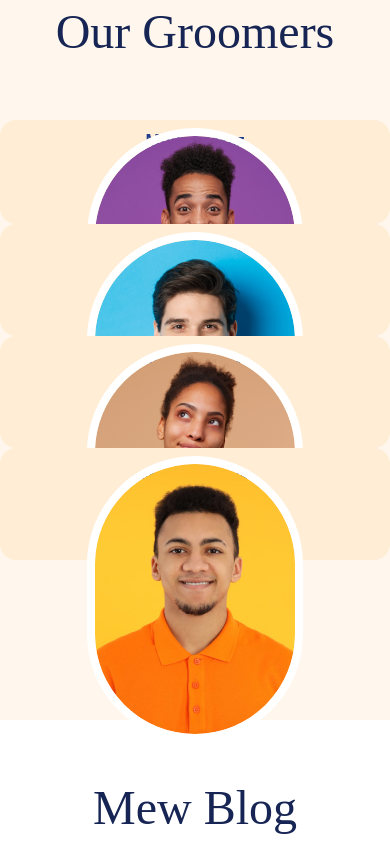
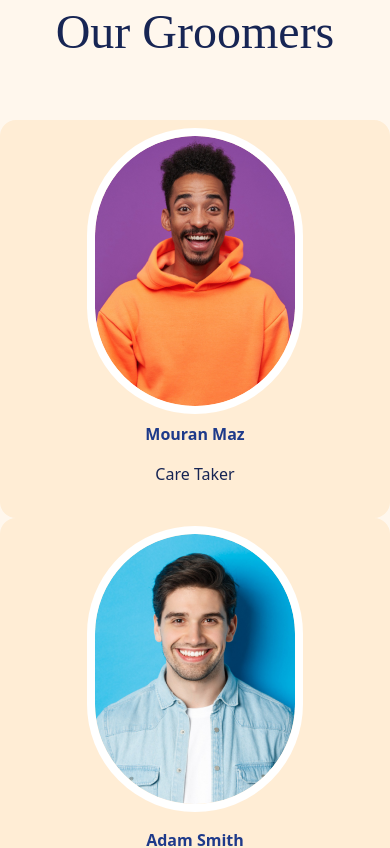
Before and after one commit to mouise1111/mew, a SvelteKit app: page / in a window 390 px wide. Shown: the part 5280-6128 px from the top of the page. Built offline with nearby package versions, Linux system fonts and the light colour scheme; a web font is replaced by a local one.

Commit message:
style fix on smaller screens in groomers section

```diff
--- a/src/routes/+page.svelte
+++ b/src/routes/+page.svelte
@@ -710,7 +710,7 @@
 			>
 				<img
 					src="/team/maz.png"
-					class="center-image block mx-auto mt-2 border-8 border-white rounded-full lg:mt-0 lg:absolute lg:-top-28 lg:center-image"
+					class="block mx-auto mt-2 border-8 border-white rounded-full lg:absolute lg:left-1/2 lg:transform lg:-translate-x-1/2 lg:mt-0"
 					alt=""
 				/>
 				<div class="flex flex-col gap-4 mx-4 my-2 mb-8 lg:mt-48 lg:px-16 justif-center">
@@ -723,7 +723,7 @@
 			>
 				<img
 					src="/team/adam.png"
-					class="center-image mx-auto mt-2 border-8 border-white rounded-full lg:mt-0 lg:absolute lg:-top-28 lg:center-image"
+					class="block mx-auto mt-2 border-8 border-white rounded-full lg:absolute lg:left-1/2 lg:transform lg:-translate-x-1/2 lg:mt-0"
 					alt=""
 				/>
 				<div class="flex flex-col gap-4 mx-4 mt-4 mb-8 lg:mt-48 lg:px-16 justif-center">
@@ -736,7 +736,7 @@
 			>
 				<img
 					src="/team/ana.png"
-					class="center-image mx-auto mt-2 border-8 border-white rounded-full lg:mt-0 lg:absolute lg:-top-28 lg:center-image"
+					class="block mx-auto mt-2 border-8 border-white rounded-full lg:absolute lg:left-1/2 lg:transform lg:-translate-x-1/2 lg:mt-0"
 					alt=""
 				/>
 				<div class="flex flex-col gap-4 mx-4 mt-4 mb-8 lg:mt-48 lg:px-16 justif-center">
@@ -749,7 +749,7 @@
 			>
 				<img
 					src="/team/morgan.png"
-					class="center-image mx-auto mt-2 border-8 border-white rounded-full lg:mt-0 lg:absolute lg:-top-28 lg:center-image"
+					class="block mx-auto mt-2 border-8 border-white rounded-full lg:absolute lg:left-1/2 lg:transform lg:-translate-x-1/2 lg:mt-0"
 					alt=""
 				/>
 				<div class="flex flex-col gap-4 mx-4 mt-4 mb-8 lg:mt-48 lg:px-16 justif-center">
```
